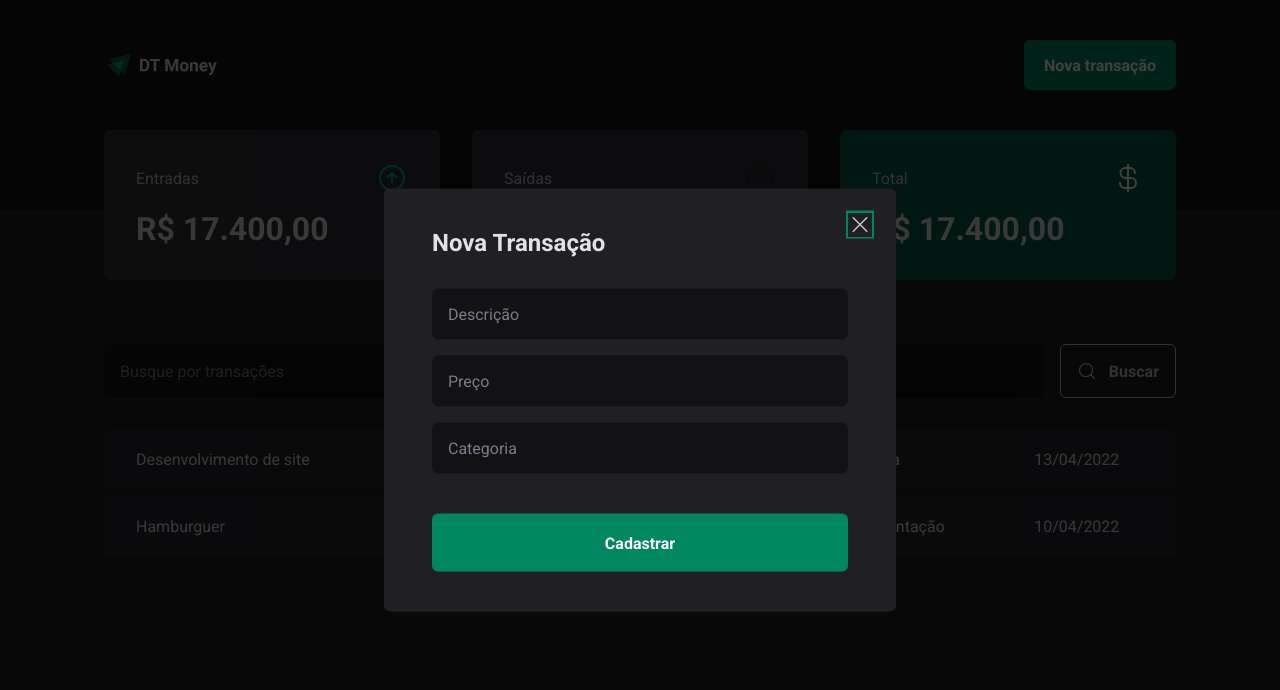
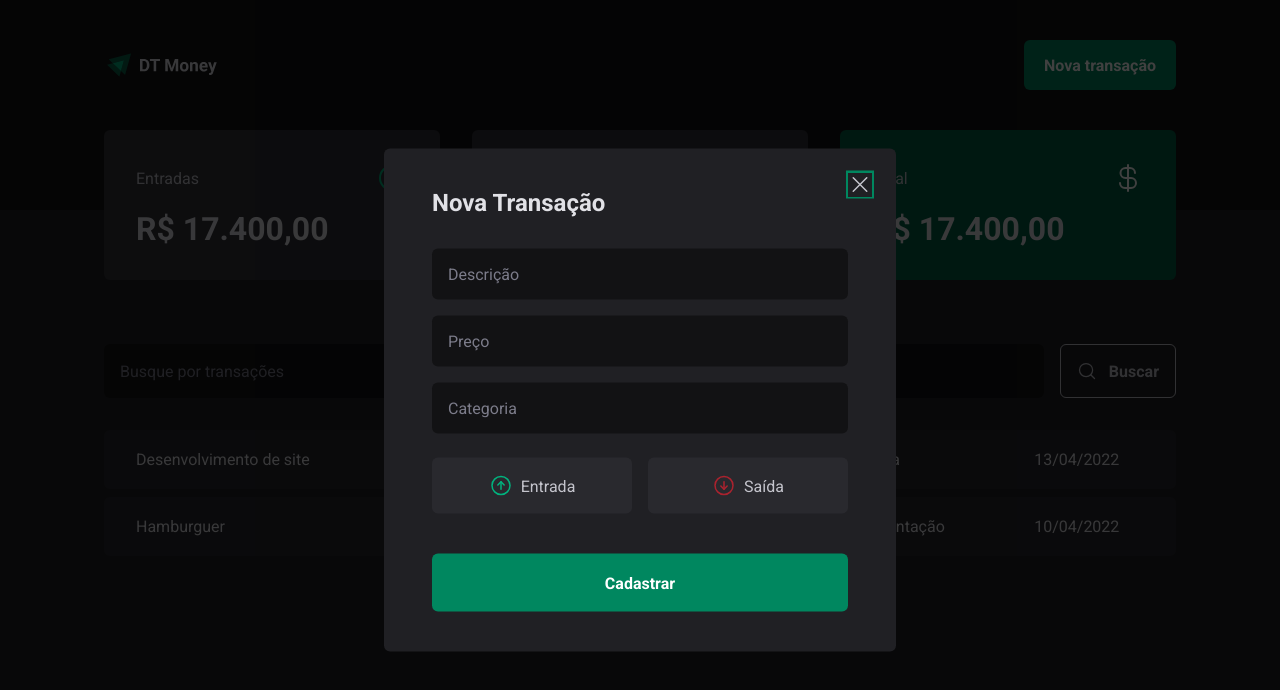
Before and after one commit to caiotheodoro/fintrack, a React (Vite) app: page / in a window 1280 px wide. Both pictures are taken after a click on the button "Nova transação". Shown: the top 690 px of the page. Built offline with nearby package versions, Linux system fonts and the light colour scheme.

Commit message:
feat: 🎸 transaction type buttons

```diff
--- a/src/components/NewTransactionModal/index.tsx
+++ b/src/components/NewTransactionModal/index.tsx
@@ -1,6 +1,6 @@
 import * as Dialog from "@radix-ui/react-dialog";
-import { X } from "phosphor-react";
-import { CloseButton, Content, Overlay } from "./styles";
+import { ArrowCircleDown, ArrowCircleUp, X } from "phosphor-react";
+import { CloseButton, Content, Overlay, TransactionsTypeButton, TransactionType } from "./styles";
 
 export function NewTransactionModal() {
     return (
@@ -18,6 +18,17 @@
                     <input type="number" placeholder="Preço" required />
                     <input type="text" placeholder="Categoria" required />
 
+                    <TransactionType>
+                        <TransactionsTypeButton variant="income">
+                            <ArrowCircleUp size={24} />
+                            Entrada
+                        </TransactionsTypeButton>
+                        <TransactionsTypeButton variant="outcome">
+                            <ArrowCircleDown size={24} />
+                            Saída
+                        </TransactionsTypeButton>
+                    </TransactionType>
+
                     <button type="submit">Cadastrar</button>
                 </form>
 
--- a/src/components/NewTransactionModal/styles.ts
+++ b/src/components/NewTransactionModal/styles.ts
@@ -77,3 +77,33 @@
 cursor: pointer;
 
 `
+
+export const TransactionType = styled.div`
+display: grid;
+grid-template-columns: repeat(2,1fr);
+gap: 1rem;
+margin-top: 0.5rem;
+`
+
+interface TransactionsTypeButtonProps {
+    variant: 'income' | 'outcome';
+}
+export const TransactionsTypeButton = styled.button<TransactionsTypeButtonProps>`
+
+background: ${({ theme }) => theme['gray-700']};
+padding: 1rem;
+display: flex;
+align-items: center;
+justify-content: center;
+gap: 0.5rem;
+border-radius: 6px;
+cursor: pointer;
+border: 0;
+
+color: ${({ theme }) => theme['gray-300']};
+
+    svg {
+        color:  ${({ variant, theme }) => variant === 'income' ? theme['green-300'] : theme['red-500']};
+    }
+
+`
```
